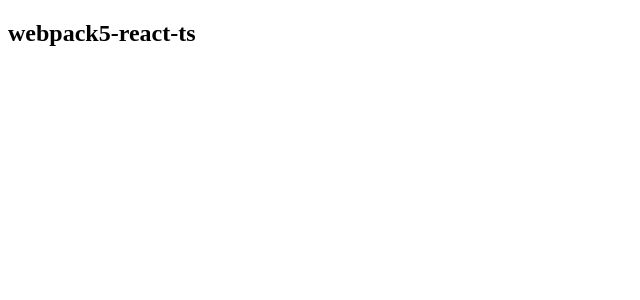
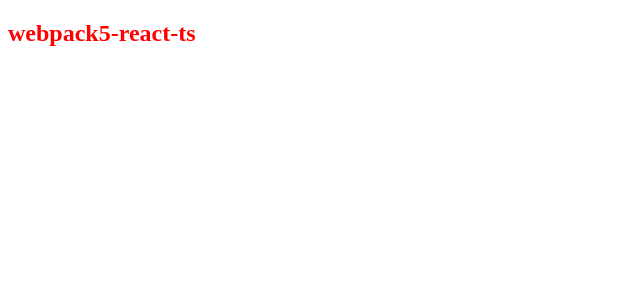
Before and after one commit to zzs-zzs-zzs/webpack-react-typescript, a React app: page / in a window 1280 px wide. Shown: the top 300 px of the page, without its empty margins (0-640 px from the left). Built offline with nearby package versions, Linux system fonts and the light colour scheme.

Commit message:
feat: 支持css文件

```diff
--- /dev/null
+++ b/src/App.css
@@ -0,0 +1,3 @@
+.red {
+  color: red;
+}
--- a/src/App.tsx
+++ b/src/App.tsx
@@ -1,8 +1,9 @@
 import React from "react"
+import "./App.css"
 
 const App = () => {
   return (
-    <h2>webpack5-react-ts</h2>
+    <h2 className="red">webpack5-react-ts</h2>
   )
 }
 
```
Also changed, not shown: 1 other file (tests, documents, lock files or other folders).
